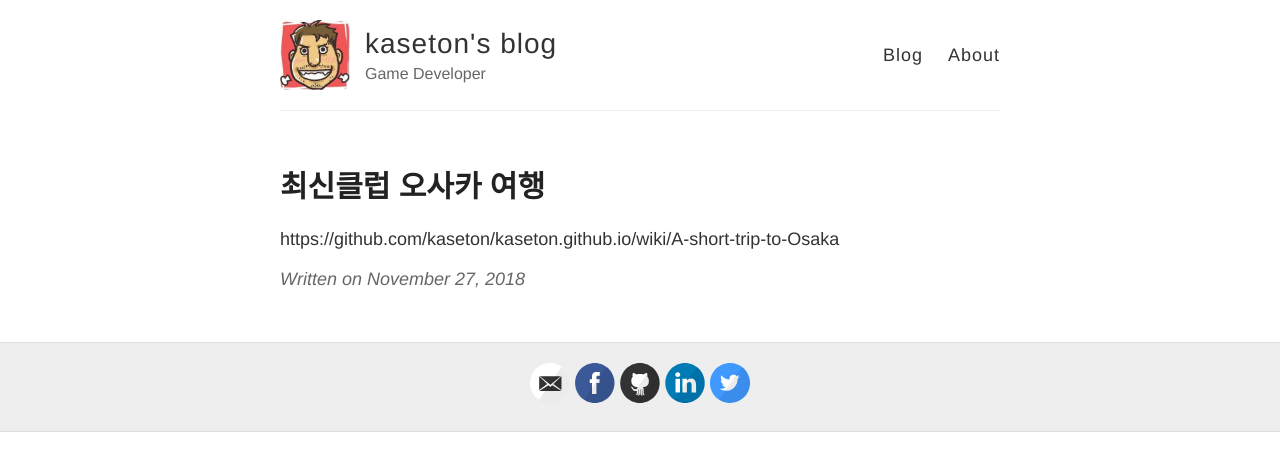
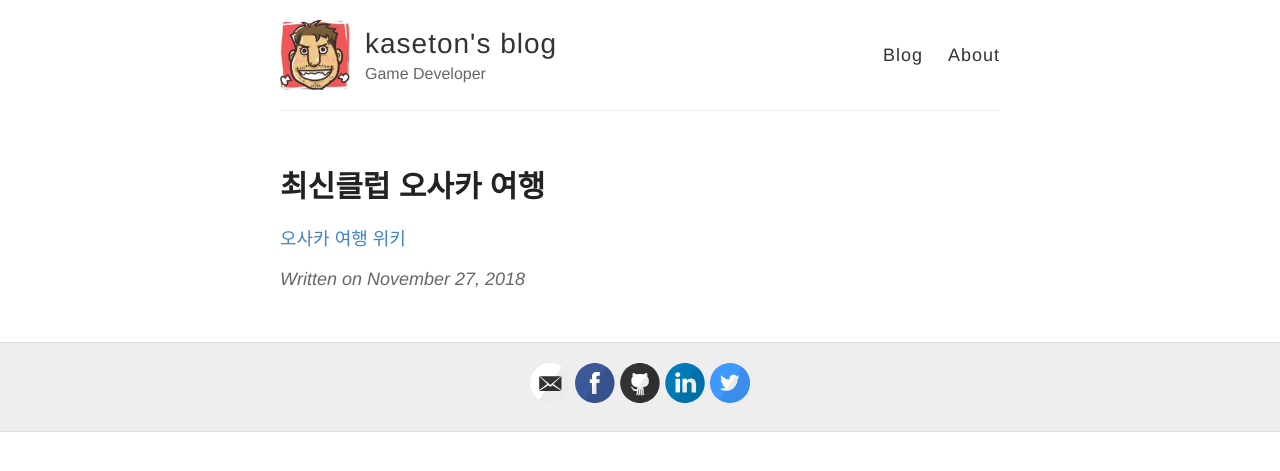
Before and after one commit to kaseton/kaseton.github.io, a Jekyll site: the page built from _posts/2018-11-27-osaka-travel.md, in a window 1280 px wide. Shown: the top 471 px of the page. Built offline with Jekyll 4.4.1, drawn with Linux system fonts in a browser that asks for light colours.

Commit message:
Update 2018-11-27-osaka-travel.md

```diff
--- a/_posts/2018-11-27-osaka-travel.md
+++ b/_posts/2018-11-27-osaka-travel.md
@@ -3,4 +3,4 @@ layout: post
 title: 최신클럽 오사카 여행
 ---
 
-https://github.com/kaseton/kaseton.github.io/wiki/A-short-trip-to-Osaka
+<a href="https://github.com/kaseton/kaseton.github.io/wiki/A-short-trip-to-Osaka">오사카 여행 위키</a>
```
